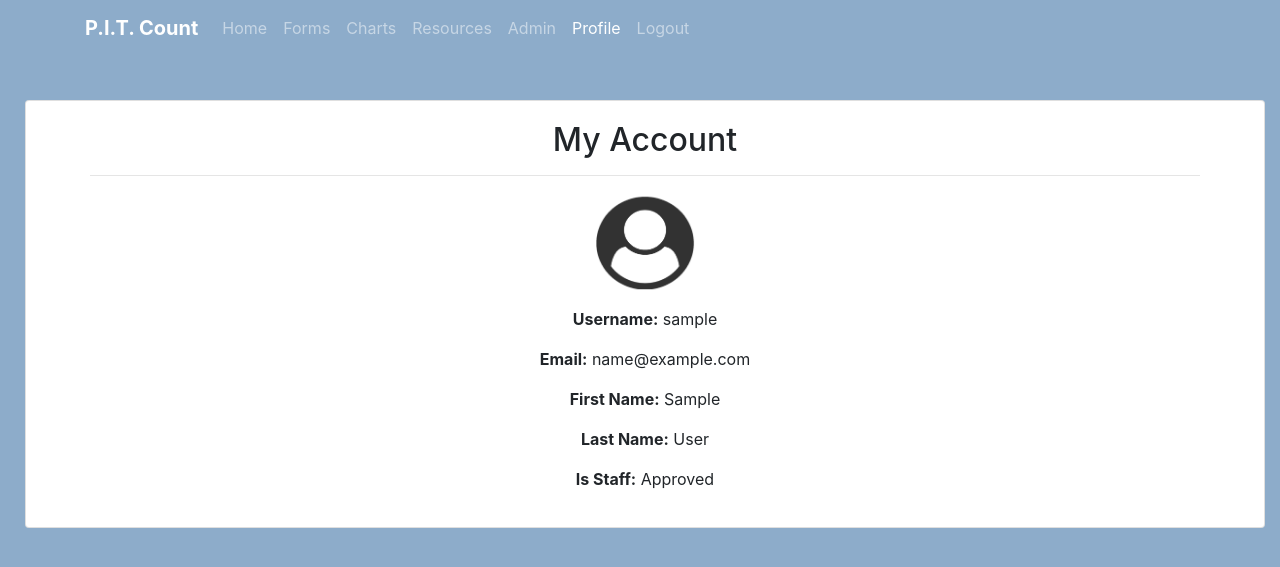
After one commit to Kopetzki/PIT_APP, a Django app: page /user_profile/ in a window 1280 px wide. The commit adds this page. Shown: the top 567 px of the page. Run offline with Django 3.2, Linux system fonts and the light colour scheme; the visitor is signed in with stand-in values (Sample User, id 1); some libraries are stand-ins or nearby versions.

Commit message:
Expanded user registration forms and added "Profile" page based on user logged in

```diff
--- a/PIT_APP/settings.py
+++ b/PIT_APP/settings.py
@@ -14,7 +14,7 @@ import os
 
 # Build paths inside the project like this: os.path.join(BASE_DIR, ...)
 BASE_DIR = os.path.dirname(os.path.dirname(os.path.abspath(__file__)))
-
+STAT=os.path.join(BASE_DIR,'static')
 
 # Quick-start development settings - unsuitable for production
 # See https://docs.djangoproject.com/en/3.0/howto/deployment/checklist/
@@ -140,6 +140,9 @@ USE_TZ = True
 # https://docs.djangoproject.com/en/3.0/howto/static-files/
 
 STATIC_URL = '/static/'
+STATICFILES_DIRS = [
+    STAT,
+]
 
 CRISPY_TEMPLATE_PACK = 'bootstrap4'
 
--- /dev/null
+++ b/survey/templates/base/user/user_profile.html
@@ -0,0 +1,39 @@
+{% extends "mainTemplate.html" %}
+
+{% block title %}My Account{% endblock %}
+
+{% load static %}
+{% block content %}
+    <div class="container-fluid">
+        <div style="padding-top: 100px; padding-left: 10px">
+        <div class="card">
+            <div class="card-body">
+
+            <h2 style="text-align: center">My Account</h2>
+
+                <div class="container">
+                    <hr>
+
+                    <div style="text-align: center">
+                        <img src="{% static "icons/user_i.png" %}" alt="Italian Trulli" width="100px" height="100px">
+
+                        <div style="padding-top: 15px">
+                            <p><b>Username:</b> {{ userData.username }}</p>
+                            <p><b>Email:</b> {{ userData.email|linebreaksbr }}</p>
+                            <p><b>First Name:</b> {{ userData.fName|linebreaksbr }}</p>
+                            <p><b>Last Name:</b> {{ userData.lName|linebreaksbr }}</p>
+                            <p><b>Is Staff:</b> {{ userData.staff_status|linebreaksbr }}</p>
+                        </div>
+                    </div>
+
+
+                </div>
+
+
+            </div>
+        </div>
+        </div>
+    </div>
+
+
+{% endblock %}
--- a/survey/templates/mainTemplate.html
+++ b/survey/templates/mainTemplate.html
@@ -74,6 +74,12 @@
                   </li>
                   {% endif %}
 
+                {% if user.is_authenticated %}
+                  <li class="nav-item {% if request.path == '/user_profile/' %}active{% endif %}">
+                    <a class="nav-link" href="/user_profile">Profile{% if request.path == '/user_profile/' %} <span class="sr-only">(current)</span>{% endif %}</a>
+                  </li>
+                  {% endif %}
+
                   {% if user.is_authenticated == False %}
                   <li class="nav-item {% if request.path == '/login/' %}active{% endif %}">
                     <a class="nav-link" href="/login">Login{% if request.path == '/login/' %} <span class="sr-only">(current)</span>{% endif %}</a>
--- a/survey/urls.py
+++ b/survey/urls.py
@@ -9,10 +9,12 @@ urlpatterns = [
     # Doesn't do anything now
     path('', views.index, name='index'),
 
+    # User Views
     path('login/', views.login, name='login'),
     path('logout/', views.logout, name='logout'),
     path('user/', views.user, name='user'),
     path('register/', views.register, name='register'),
+    path('user_profile/', views.user_profile, name='user_profile'),
 
     path('resources/', views.resources, name='resources'),
     path('admin/', admin.site.urls),
--- a/survey/views.py
+++ b/survey/views.py
@@ -1,7 +1,8 @@
 from django.contrib.auth.decorators import login_required
 from django.shortcuts import get_object_or_404, render, redirect
 from django.conf import settings
-from django.contrib.auth.forms import UserCreationForm, AuthenticationForm
+#from django.contrib.auth.forms import UserCreationForm, AuthenticationForm
+from django.contrib.auth.forms import AuthenticationForm
 from django.contrib import messages
 from django.contrib import auth
 from django.contrib.auth import authenticate
@@ -9,7 +10,8 @@ from django.http import HttpResponseRedirect
 
 # import the different classes
 from .models import Observation_Individual, Observation, Survey_Individual, Survey_IndividualExtra, Survey
-from .forms import Observation_Individual_Form, Observation_Form, Survey_Individual_Form, Survey_Individual_Extra_Form, Survey_Form
+from .forms import Observation_Individual_Form, Observation_Form, Survey_Individual_Form, Survey_Individual_Extra_Form, \
+    Survey_Form, SignUpForm
 
 # Create your views here.
 # ===================================================================
@@ -337,7 +339,7 @@ def user(request):
 
 def register(request):
     if request.method == 'POST':
-        f = UserCreationForm(request.POST)
+        f = SignUpForm(request.POST)
         if f.is_valid():
             user = f.save()
             # Give access to admin for all users in debug mode.
@@ -354,6 +356,41 @@ def register(request):
             return redirect('register')
 
     else:
-        f = UserCreationForm()
+        f = SignUpForm()
 
     return render(request, 'registration/register.html', {'form': f})
+
+# ===================================================================
+# User My account profile
+# ===================================================================
+@login_required
+def user_profile(request):
+    """
+    print(request.user.username)
+    print(request.user.email)
+    print(request.user.first_name)
+    print(request.user.last_name)
+    print(request.user.is_staff)
+    """
+
+    profile_username = request.user.username
+    profile_email = request.user.email
+    profile_fName = request.user.first_name
+    profile_lName = request.user.last_name
+
+    # To change later based on user groups
+    if request.user.is_staff == True:
+        profile_staff = "Approved"
+    else:
+        profile_staff = "Pending"
+
+    # Compact info into user dict to send to the profile page
+    userData = {}
+    userData.update({'username': profile_username,
+                 'email': profile_email,
+                 'fName': profile_fName,
+                 'lName': profile_lName,
+                 'staff_status': profile_staff,
+                 })
+
+    return render(request, 'base/user/user_profile.html', {'userData': userData})
```
Also changed, not shown: survey/forms.py (+14 -0 lines), README.md, static/icons/user_i.png (added).
